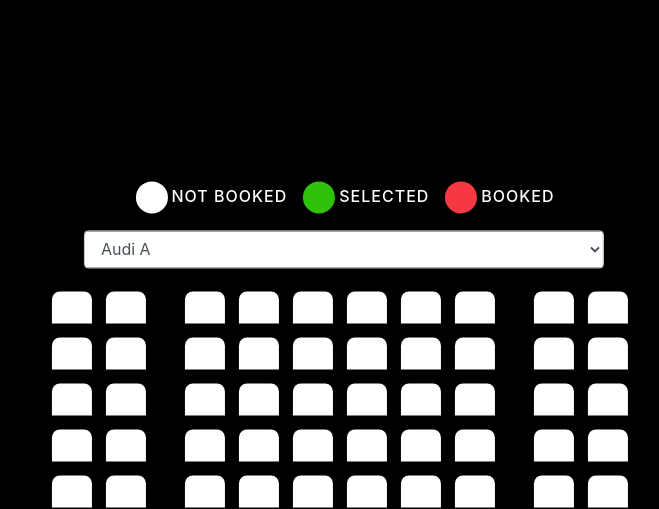
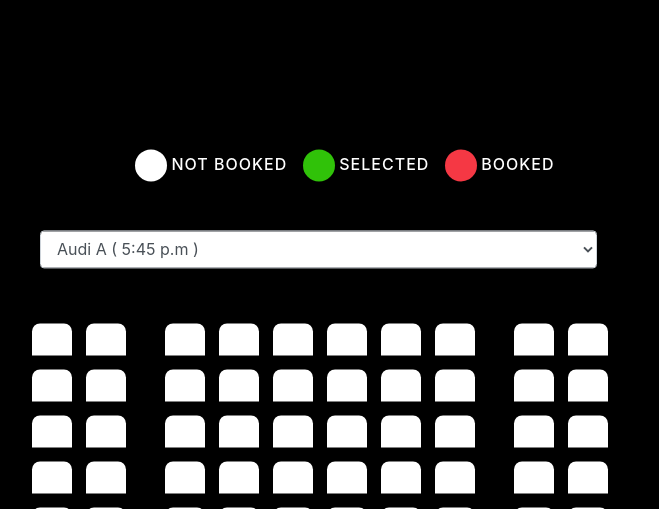
Before and after one commit to PrSi007/Bookrr---A-Movie-Review-Booking-Sysrtem, a PHP site: page /booking.php in a window 1280 px wide. Shown: the top 509 px of the page, without its empty margins (295-954 px from the left). Run offline with PHP 8.4, Linux system fonts and the light colour scheme.

Commit message:
Update booking.php

```diff
--- a/booking.php
+++ b/booking.php
@@ -98,12 +98,12 @@
 					<h6>Booked</h6>
 				</div>
 			</div>
-			<div class="col-11 ml-4 my-3">
+			<div class="col-11 ml-8 my-5">
 				<select id="movie" class="form-control shadow">
-					<option value="249">Audi A </option>
-					<option value="249">Audi B </option>
-					<option value="249">Audi C </option>
-					<option value="249">Audi D </option>
+					<option value="249">Audi A <strong><b>( 5:45 p.m )</b></strong></option>
+					<option value="249">Audi B <strong><b>( 6:10 p.m )</b></strong></option>
+					<option value="249">Audi C <strong><b>( 6:30 p.m )</b></strong></option>
+					<option value="249">Audi D <strong><b>( 7:15 p.m )</b></strong></option>
 				</select>
 			</div>
 		</div>
```
